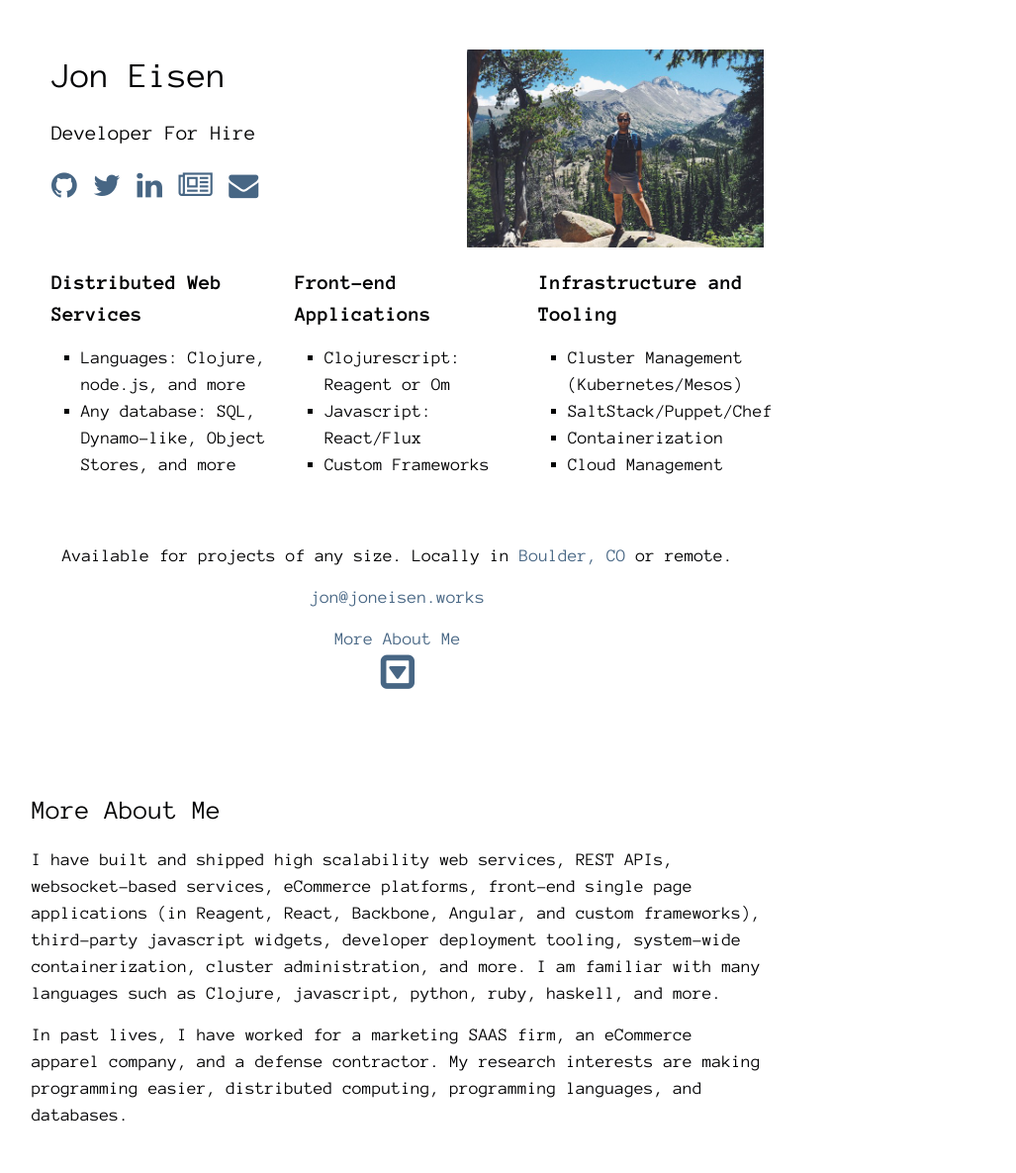
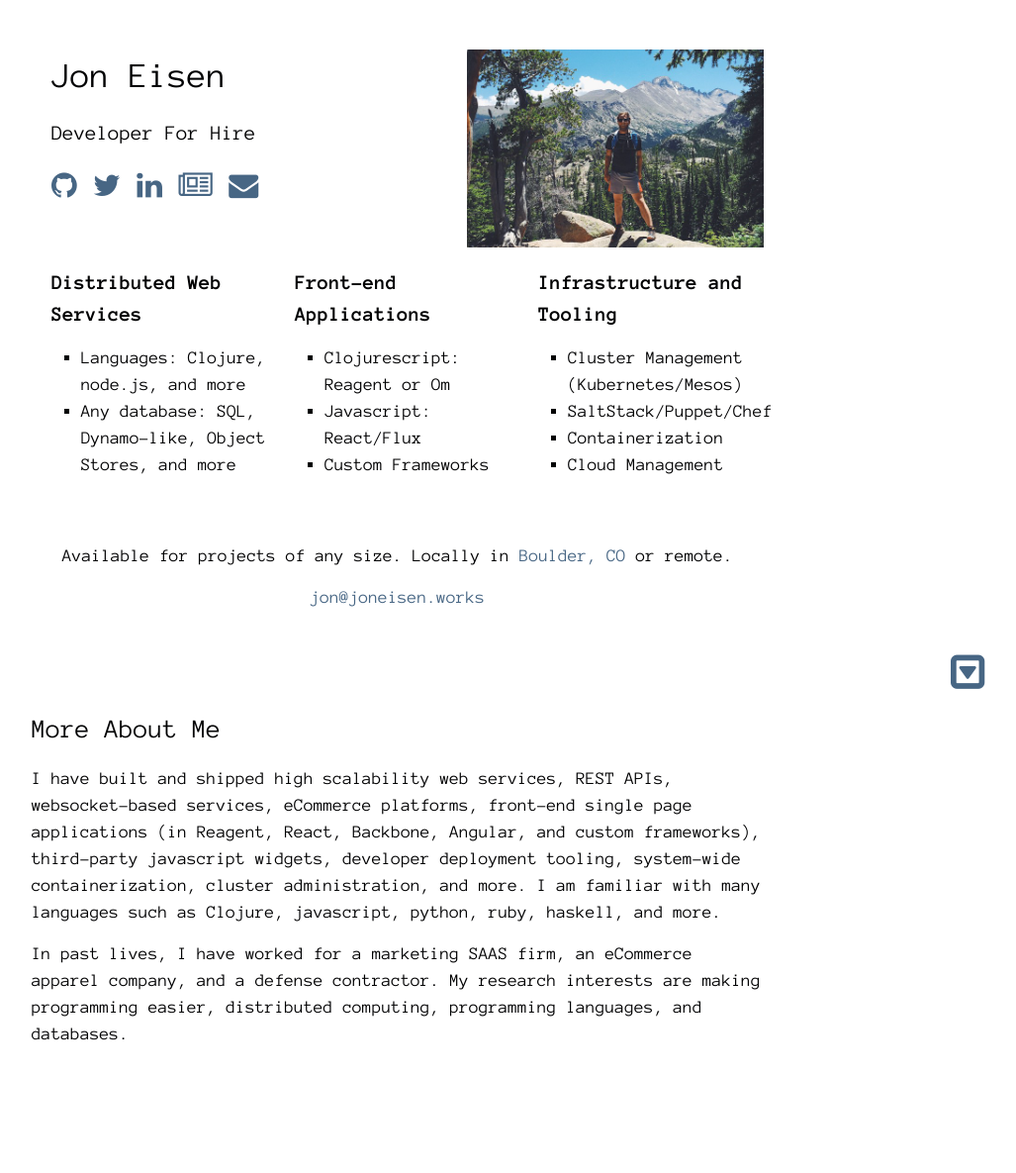
Before and after one commit to yanatan16/joneisen.works, a Jekyll site: the page built from index.html, in a window 1280 px wide. Shown: the whole page at 99% size, without its empty margins (238-1265 px from the left). Built offline with Jekyll 4.4.1, drawn with Linux system fonts in a browser that asks for light colours; nearby versions of some CDN libraries; after the commit the page ends 1103 px from its top, so only the background shows below that.

Commit message:
rejigger more about me link

```diff
--- a/_sass/_home.scss
+++ b/_sass/_home.scss
@@ -99,10 +99,17 @@ $img-frame-height: 200px;
 		text-decoration: none;
 	}
 
+	span.text {
+		visibility: hidden;
+	}
+
 	i.fa {
 		display: block;
 		font-size: 40px;
 	}
+
+	position: absolute;
+	right: 0;
 }
 
 .more-about-me {
--- a/index.html
+++ b/index.html
@@ -45,7 +45,7 @@ layout: home
 	<div class="front-page-footer">
 		<p>Available for projects of any size. Locally in <a href="https://www.google.com/search?q=boulder,+CO&tbm=isch">Boulder, CO</a> or remote.</p>
 		<a class="email" href="mailto:jon@joneisen.works">jon@joneisen.works</a>
-		<a class="to-more-about-me" href="#more-about-me">More About Me<i class="fa fa-toggle-down"></i></a>
+		<a class="to-more-about-me" href="#more-about-me"><span class="text">More About Me</span><i class="fa fa-toggle-down"></i></a>
 	</div>
 
 	<div class="more-about-me" id="more-about-me">
```
